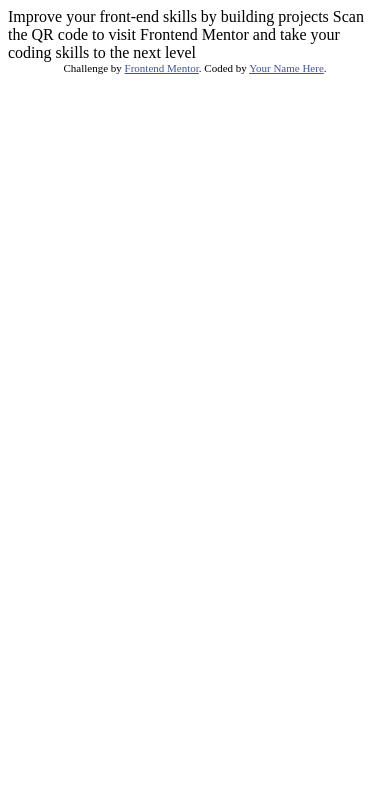
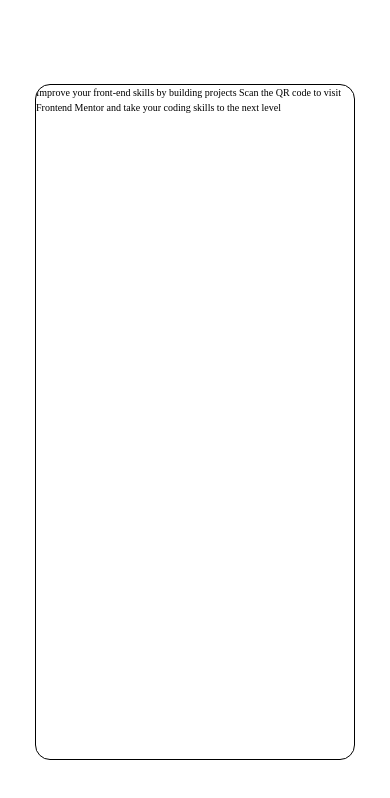
Before and after one commit to DaniDhax/fm-qr-code-component, a plain HTML site: page index.html in a window 390 px wide. Drawn offline with Linux system fonts and the light colour scheme.

Commit message:
Mobile 1

```diff
--- a/index.html
+++ b/index.html
@@ -6,23 +6,23 @@
 
   <link rel="icon" type="image/png" sizes="32x32" href="./images/favicon-32x32.png">
 
+  <link rel="stylesheet" href="style.css">
   <title>Frontend Mentor | QR code component</title>
 
-  <!-- Feel free to remove these styles or customise in your own stylesheet 👍 -->
-  <style>
-    .attribution { font-size: 11px; text-align: center; }
-    .attribution a { color: hsl(228, 45%, 44%); }
-  </style>
 </head>
 <body>
+  <main>
 
-  Improve your front-end skills by building projects
+    <div class="imagen">
 
-  Scan the QR code to visit Frontend Mentor and take your coding skills to the next level
+    </div>
+    <div class="descripcion">
+      Improve your front-end skills by building projects
 
-  <div class="attribution">
-    Challenge by <a href="https://www.frontendmentor.io?ref=challenge" target="_blank">Frontend Mentor</a>.
-    Coded by <a href="#">Your Name Here</a>.
-  </div>
+      Scan the QR code to visit Frontend Mentor and take your coding skills to the next level
+    </div>
+
+  </main>
+
 </body>
 </html>
--- /dev/null
+++ b/style.css
@@ -0,0 +1,126 @@
+@import url("https://fonts.googleapis.com/css2?family=Fraunces:wght@700&family=Montserrat:wght@500;700&display=swap");
+
+:root {
+  /* ? COLOR */
+  /* Primary */
+
+  --dark-cyan: hsl(158, 36%, 37%);
+  --cream: hsl(30, 38%, 92%);
+
+  /* Neutral */
+
+  --very-dark-blue: hsl(212, 21%, 14%);
+  --dark-grayish-blue: hsl(228, 12%, 48%);
+  --white: hsl(0, 0%, 100%);
+
+  /* ? FONTS */
+  --ff-montserrat: "Montserrat", sans-serif;
+  --ff-fraunces: "Fraunces", serif;
+}
+
+/* ! GLOBAL RESET */
+
+/* Box sizing rules */
+*,
+*::before,
+*::after {
+  box-sizing: border-box;
+}
+
+/* Remove default margin */
+body,
+h1,
+h2,
+h3,
+h4,
+p,
+figure,
+blockquote,
+dl,
+dd {
+  margin: 0;
+}
+
+/* Remove list styles on ul, ol elements with a list role, which suggests default styling will be removed */
+ul[role="list"],
+ol[role="list"] {
+  list-style: none;
+}
+
+/* Set core root defaults */
+html:focus-within {
+  scroll-behavior: smooth;
+}
+
+/* Set core body defaults */
+body {
+  min-height: 100vh;
+  text-rendering: optimizeSpeed;
+  line-height: 1.5;
+}
+
+/* A elements that don't have a class get default styles */
+a:not([class]) {
+  text-decoration-skip-ink: auto;
+}
+
+/* Make images easier to work with */
+img,
+picture {
+  max-width: 100%;
+  display: block;
+}
+
+/* Inherit fonts for inputs and buttons */
+input,
+button,
+textarea,
+select {
+  font: inherit;
+}
+
+/* Remove all animations, transitions and smooth scroll for people that prefer not to see them */
+@media (prefers-reduced-motion: reduce) {
+  html:focus-within {
+    scroll-behavior: auto;
+  }
+
+  *,
+  *::before,
+  *::after {
+    animation-duration: 0.01ms !important;
+    animation-iteration-count: 1 !important;
+    transition-duration: 0.01ms !important;
+    scroll-behavior: auto !important;
+  }
+}
+
+html {
+  font-size: 62.5%;
+}
+
+body {
+    background-color: white;
+    display: flex;
+    align-items: center;
+    justify-content: center;
+}
+
+main {
+    width: 320px;
+    min-width: 320px;
+    height: 80vh;
+    border: 1px solid black;
+    border-radius: 15px;
+    overflow: hidden;
+
+}
+
+
+@media (min-width: 600px) {
+
+    body {
+        background-color: beige;
+    }
+
+}
```
